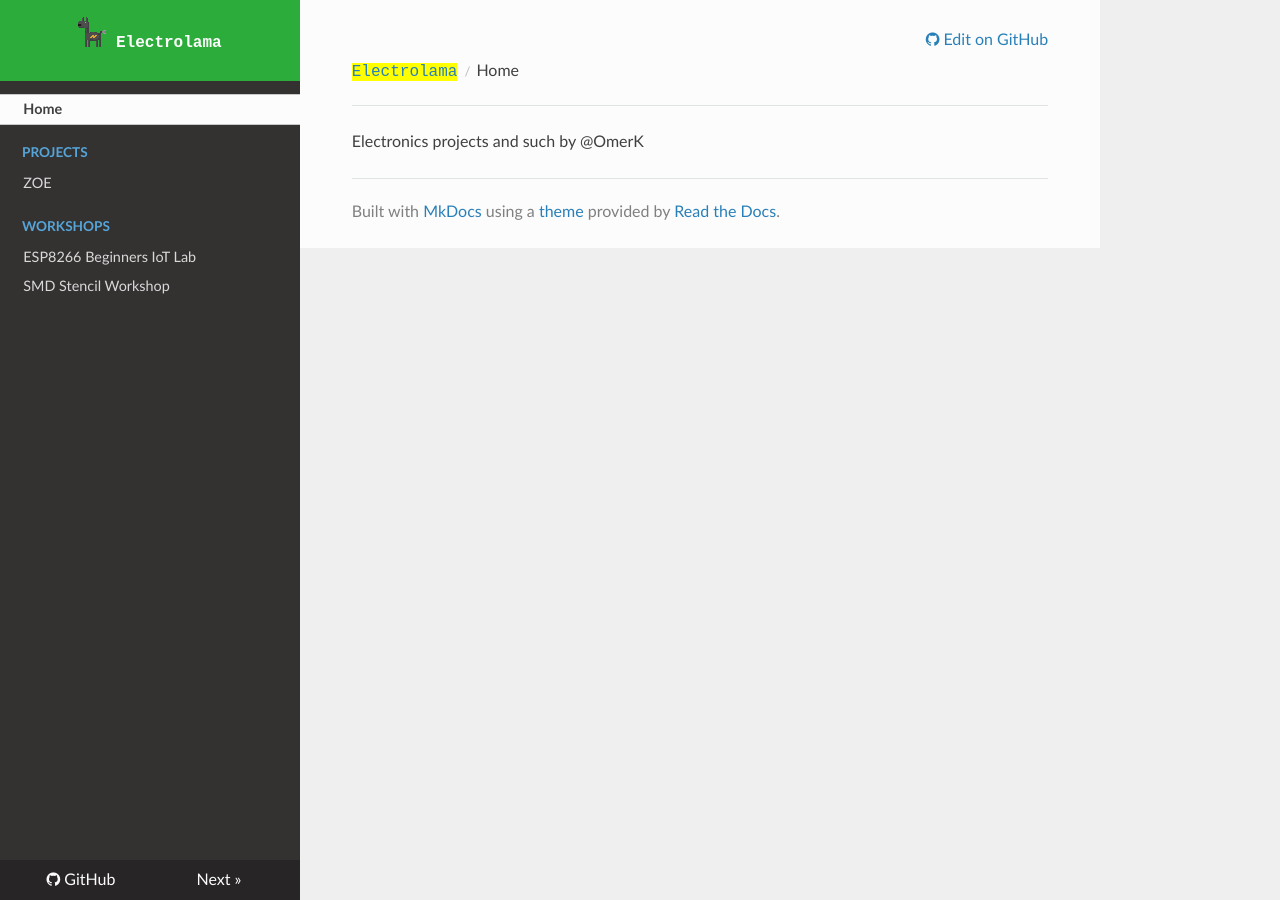
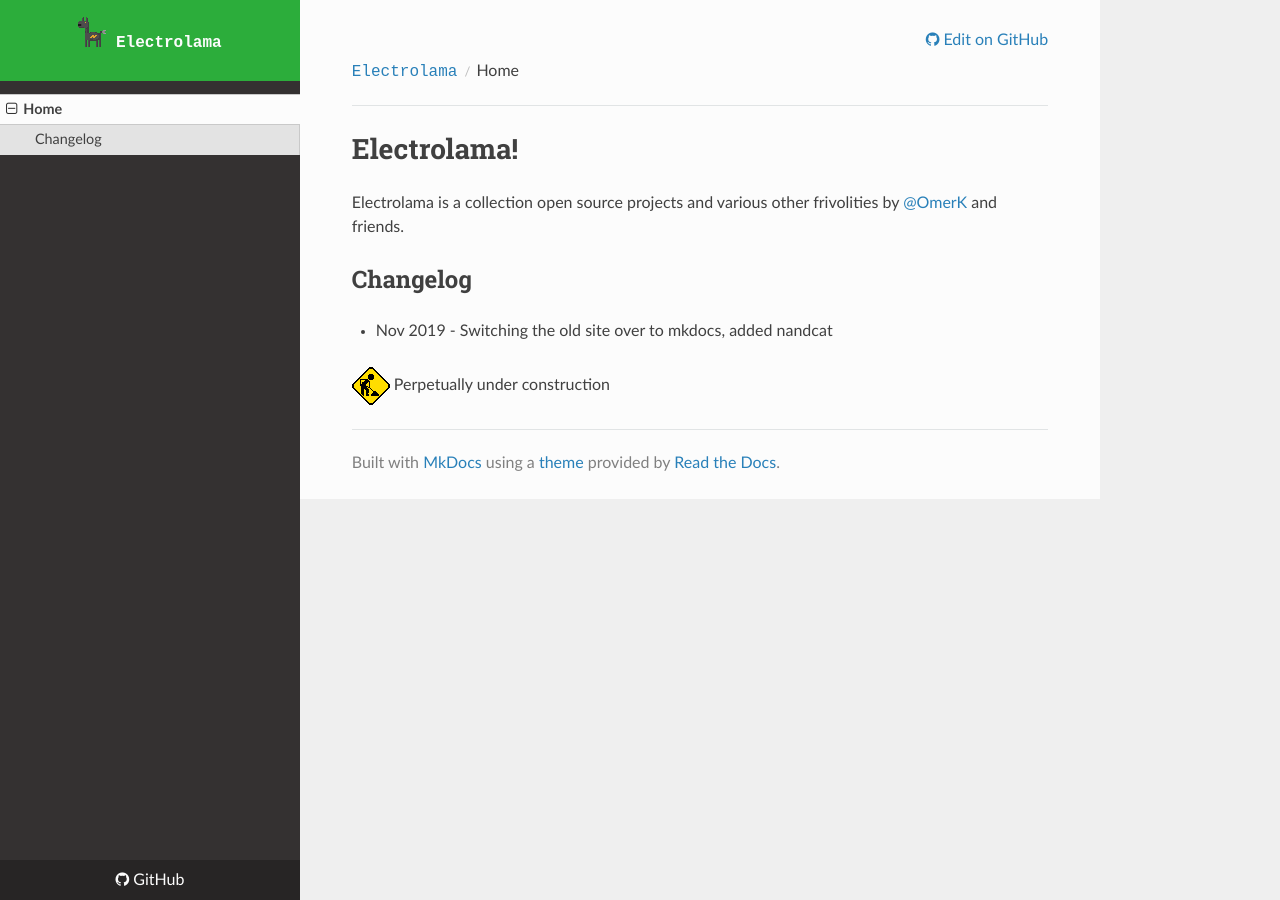
Before and after one commit to paul-jewell/docs, an MkDocs documentation site: the page built from docs/index.md, in a window 1280 px wide. Built offline with MkDocs 1.6.1, drawn with Linux system fonts in a browser that asks for light colours; nearby versions of some CDN libraries.

Commit message:
clean up, add redirects

```diff
--- a/docs/_css/electrolama.css
+++ b/docs/_assets/css/electrolama.css
@@ -3,7 +3,7 @@
 }
 
 .icon-home::before {
-    content: url(logo-small.png);
+    content: url(../electrolama-logo-small.png);
 }
 
 .icon-home {
@@ -28,9 +28,21 @@ p.caption{
 }
 
 .wy-breadcrumbs > li:first-of-type > a:after {
-    background-color: yellow;
     content: "Electrolama";
     text-indent: 0;
     display: block;
     line-height: initial; /* New content takes up original line height */
 }
+
+table {
+    border: 1px solid black;
+    margin-bottom: 20px;
+}
+
+th {
+    background-color: #cccccc;
+}
+
+th, td {
+    padding: 7px;
+}
--- a/docs/index.md
+++ b/docs/index.md
@@ -1 +1,13 @@
-Electronics projects and such by @OmerK
+title: Home
+
+# Electrolama!
+
+Electrolama is a collection open source projects and various other frivolities by [@OmerK](https://twitter.com/omerk) and friends.
+
+
+## Changelog
+
+  - Nov 2019 - Switching the old site over to mkdocs, added nandcat
+
+
+![Under Construction](_assets/under_construction.gif) Perpetually under construction
--- a/docs/projects/zoe.md
+++ /dev/null
@@ -1,3 +0,0 @@
-title: ZOE
-
-(placeholder)
--- a/docs/workshops/elk.md
+++ /dev/null
@@ -1,3 +0,0 @@
-title: ESP8266 Beginners IoT Lab
-
-(placeholder)
--- a/docs/workshops/sms.md
+++ /dev/null
@@ -1,3 +0,0 @@
-title: SMD Stencil Workshop
-
-(placeholder)
--- a/mkdocs.yml
+++ b/mkdocs.yml
@@ -8,4 +8,4 @@ theme:
   search_index_only: true
   prev_next_buttons_location: none
   navigation_depth: 4
-extra_css: [_css/electrolama.css]
+extra_css: [_assets/css/electrolama.css]
```
Also changed, not shown: docs/_assets/electrolama-logo-small.png (renamed from docs/_css/logo-small.png), docs/_assets/under_construction.gif (added), 1 other file.
